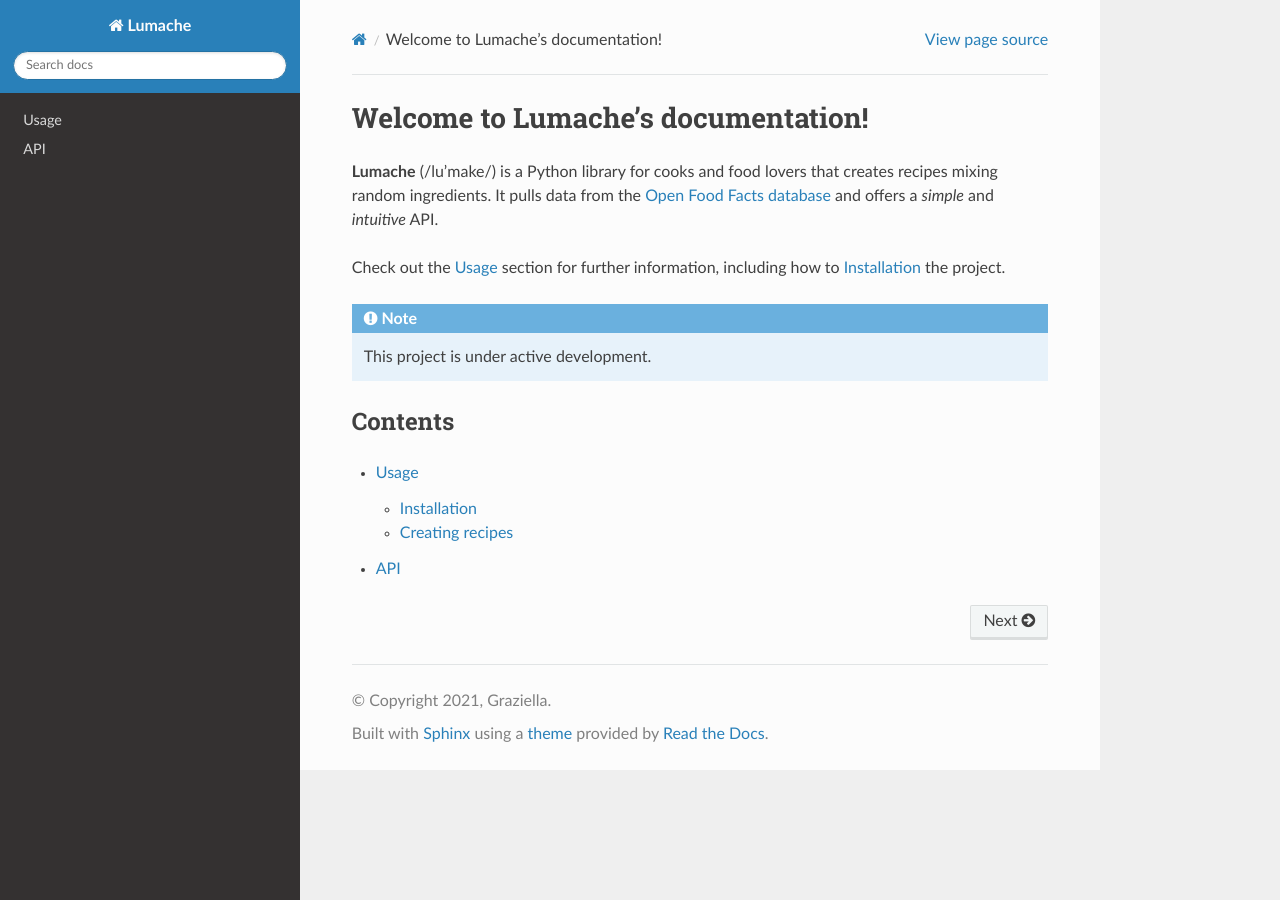
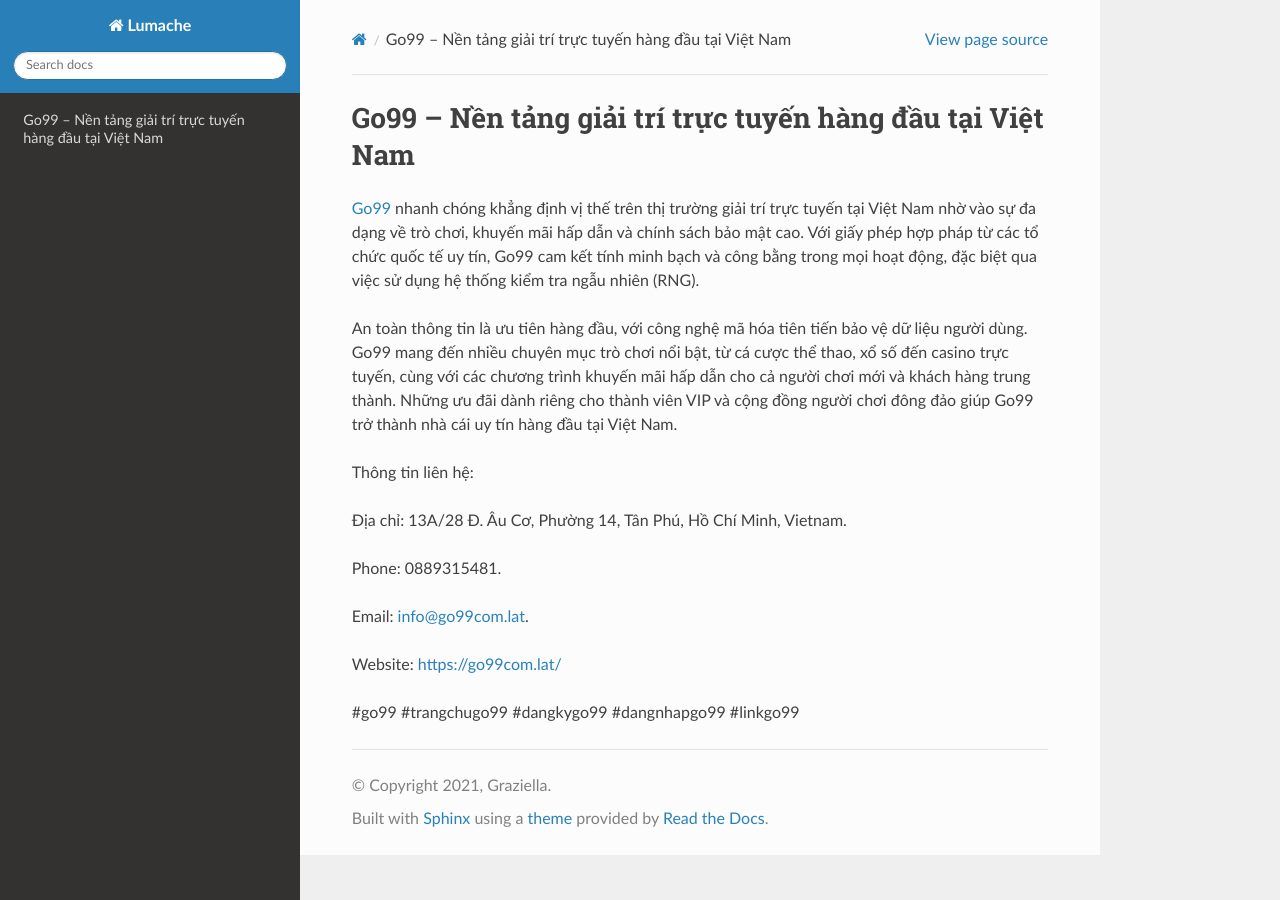
Before and after one commit to JonsCalicut123/go99comlat, a Sphinx documentation site: the page built from docs/source/index.rst, in a window 1280 px wide. Built offline with Sphinx 7.4.7 and the Read the Docs theme 3.1.0, drawn with Linux system fonts in a browser that asks for light colours.

Commit message:
Update index.rst

```diff
--- a/docs/source/index.rst
+++ b/docs/source/index.rst
@@ -1,22 +1,18 @@
-Welcome to Lumache's documentation!
+Go99 – Nền tảng giải trí trực tuyến hàng đầu tại Việt Nam
 ===================================
 
-**Lumache** (/lu'make/) is a Python library for cooks and food lovers
-that creates recipes mixing random ingredients.
-It pulls data from the `Open Food Facts database <https://world.openfoodfacts.org/>`_
-and offers a *simple* and *intuitive* API.
+`Go99 <https://go99com.lat/>`_ nhanh chóng khẳng định vị thế trên thị trường giải trí trực tuyến tại Việt Nam nhờ vào sự đa dạng về trò chơi, khuyến mãi hấp dẫn và chính sách bảo mật cao. Với giấy phép hợp pháp từ các tổ chức quốc tế uy tín, Go99 cam kết tính minh bạch và công bằng trong mọi hoạt động, đặc biệt qua việc sử dụng hệ thống kiểm tra ngẫu nhiên (RNG).
 
-Check out the :doc:`usage` section for further information, including
-how to :ref:`installation` the project.
+An toàn thông tin là ưu tiên hàng đầu, với công nghệ mã hóa tiên tiến bảo vệ dữ liệu người dùng. Go99 mang đến nhiều chuyên mục trò chơi nổi bật, từ cá cược thể thao, xổ số đến casino trực tuyến, cùng với các chương trình khuyến mãi hấp dẫn cho cả người chơi mới và khách hàng trung thành. Những ưu đãi dành riêng cho thành viên VIP và cộng đồng người chơi đông đảo giúp Go99 trở thành nhà cái uy tín hàng đầu tại Việt Nam.
 
-.. note::
+Thông tin liên hệ:
 
-   This project is under active development.
+Địa chỉ: 13A/28 Đ. Âu Cơ, Phường 14, Tân Phú, Hồ Chí Minh, Vietnam.
 
-Contents
---------
+Phone: 0889315481.
 
-.. toctree::
+Email: info@go99com.lat.
 
-   usage
-   api
+Website: https://go99com.lat/
+
+#go99 #trangchugo99 #dangkygo99 #dangnhapgo99 #linkgo99
```
